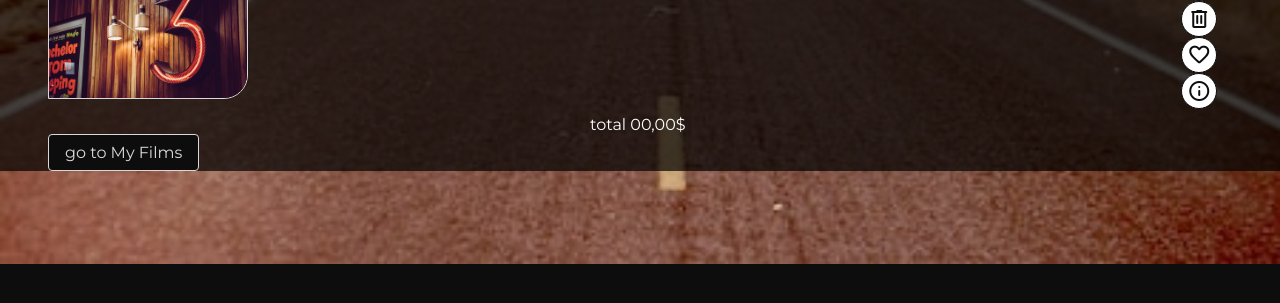
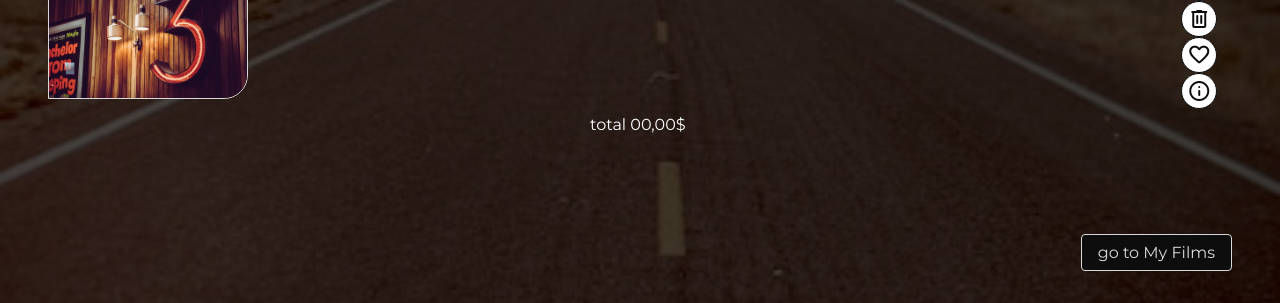
Before and after one commit to Noroff-FEU-Assignments/cross-course-project-AnnaAWojtowicz, a plain HTML site: page shop/shop_summary.html in a window 1280 px wide. Shown: the part 497-800 px from the top of the page. Drawn offline with nearby package versions, Linux system fonts and the light colour scheme; a web font is replaced by a local one.

Commit message:
background pic and cta

```diff
--- /dev/null
+++ b/background.css
@@ -0,0 +1,4 @@
+html,
+body {
+    height: 100%;
+}
--- a/shop/shop_summary.html
+++ b/shop/shop_summary.html
@@ -22,6 +22,7 @@
   <link href="../hamburger.css" rel="stylesheet" />
   <link href="../carousel.css" rel="stylesheet" />
   <link href="../stylesheet.css" rel="stylesheet" />
+  <link href="../background.css" rel="stylesheet" />
 </head>
 
 <body class="shop-sites__background-pic-link">
@@ -120,7 +121,7 @@
       </section>
     </div>
     <div class="shopping__total">total 00,00$</div>
-    <div class="cta">
+    <div class="cta shopping__one-button">
       <a href="../my-films/my-films_main.html">go to My Films</a>
     </div>
   </main>
--- a/stylesheet.css
+++ b/stylesheet.css
@@ -349,7 +349,7 @@ h3 {
   background-repeat: no-repeat;
   background-size: cover;
   background-position: center center;
-  height: 100%;
+  /* height: 100%; */
 }
 
 
@@ -635,14 +635,20 @@ input::-webkit-inner-spin-button {
 }
 
 
-
+.shopping__one-button {
+  position: absolute;
+  bottom: 2rem;
+  right: 3rem;
+}
 
 .shopping__two-buttons {
   position: absolute;
   bottom: 2rem;
+  left: 0;
   display: flex;
   width: 100%;
   justify-content: space-between;
+  padding: 0 3rem;
 }
 
 
```
Also changed, not shown: shop/shop_payment.html (+2 -2 lines), shop/shop_your-basket.html (+1 -0 lines).
